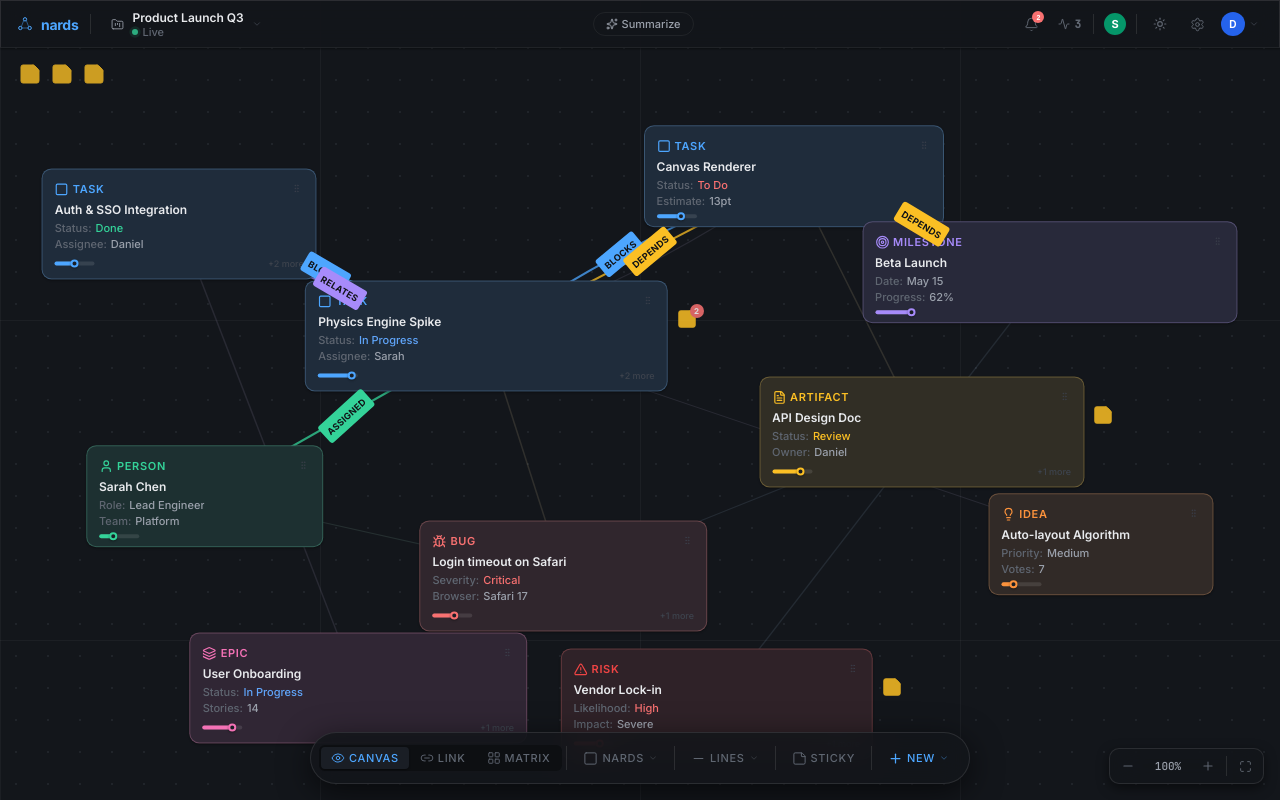
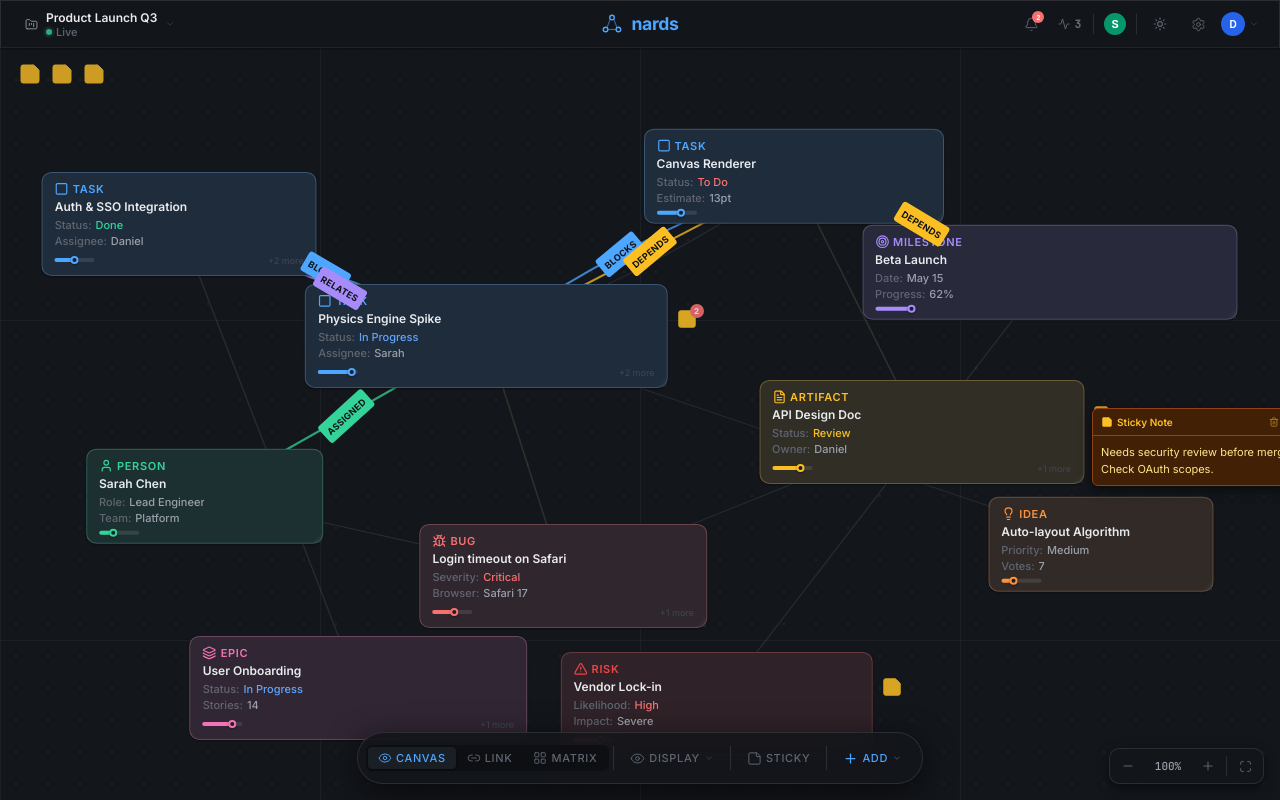
Before and after one commit to themightyboosh/nords, a React (Vite) app in the folder client-alt/: page / in a window 1280 px wide. Built offline with nearby package versions, Linux system fonts and the light colour scheme.

Commit message:
feat: Center logo, Display/Add dock, triangle resize, sticky editor, no matrix zoom

```diff
--- a/client-alt/src/components/Canvas/CanvasMock.css
+++ b/client-alt/src/components/Canvas/CanvasMock.css
@@ -173,14 +173,28 @@
 
 .nards-node__resize-handle {
   color: var(--nards-color-text-disabled);
-  cursor: ew-resize;
-  padding: 2px;
-  border-radius: var(--nards-radius-sm);
-  transition: color 0.15s ease;
+  cursor: nwse-resize;
+  padding: 0;
+  position: absolute;
+  bottom: 0;
+  right: 0;
+  width: 16px;
+  height: 16px;
+  display: flex;
+  align-items: flex-end;
+  justify-content: flex-end;
+  border-radius: 0 0 var(--nards-radius-lg) 0;
+  transition: color 0.15s ease, opacity 0.15s ease;
+  opacity: 0.5;
 }
 
 .nards-node__resize-handle:hover {
-  color: var(--nards-color-text-secondary);
+  color: var(--nards-color-accent);
+  opacity: 1;
+}
+
+.nards-node__titlebar {
+  position: relative;
 }
 
 .nards-node__type-label {
@@ -319,6 +333,79 @@
   justify-content: center;
   padding: 0 3px;
   line-height: 1;
+}
+
+/* ═══════════════════════════════════════════════ */
+/* STICKY EDITOR — expanded popover                */
+/* ═══════════════════════════════════════════════ */
+
+.nards-sticky-editor {
+  position: absolute;
+  z-index: 20;
+  width: 220px;
+  border-radius: var(--nards-radius-md);
+  background: #fef3c7;
+  border: 1px solid #fbbf24;
+  box-shadow: var(--nards-shadow-md);
+  overflow: hidden;
+  transform-origin: top left;
+}
+
+[data-theme="obsidian"] .nards-sticky-editor {
+  background: #422006;
+  border-color: #92400e;
+}
+
+.nards-sticky-editor__header {
+  display: flex;
+  align-items: center;
+  gap: var(--nards-space-xs);
+  padding: var(--nards-space-xs) var(--nards-space-sm);
+  font-size: 10px;
+  font-weight: var(--nards-font-weight-semibold);
+  color: #92400e;
+  border-bottom: 1px solid rgba(251, 191, 36, 0.3);
+}
+
+[data-theme="obsidian"] .nards-sticky-editor__header {
+  color: #fbbf24;
+}
+
+.nards-sticky-editor__actions {
+  margin-left: auto;
+  display: flex;
+  gap: 2px;
+}
+
+.nards-sticky-editor__btn {
+  width: 18px;
+  height: 18px;
+  display: flex;
+  align-items: center;
+  justify-content: center;
+  background: transparent;
+  border: none;
+  color: inherit;
+  border-radius: var(--nards-radius-sm);
+  cursor: pointer;
+  opacity: 0.6;
+  transition: opacity 0.15s ease;
+}
+
+.nards-sticky-editor__btn:hover {
+  opacity: 1;
+}
+
+.nards-sticky-editor__body {
+  padding: var(--nards-space-sm);
+  font-size: var(--nards-font-size-xs);
+  line-height: 1.5;
+  color: #78350f;
+  min-height: 40px;
+}
+
+[data-theme="obsidian"] .nards-sticky-editor__body {
+  color: #fde68a;
 }
 
 /* ═══════════════════════════════════════════════ */
--- a/client-alt/src/components/Canvas/CanvasMock.tsx
+++ b/client-alt/src/components/Canvas/CanvasMock.tsx
@@ -1,7 +1,7 @@
 import React, { useState } from 'react';
 import {
-  Square, User, FileText, Plus, Minus, Maximize, StickyNote, GripVertical,
-  Bug, Target, Lightbulb, Layers, AlertTriangle,
+  Square, User, FileText, Plus, Minus, Maximize, StickyNote,
+  Bug, Target, Lightbulb, Layers, AlertTriangle, X, Pencil, Trash2,
 } from 'lucide-react';
 import type { LensMode } from '../../App';
 import Spectrum from '../Spectrum/Spectrum';
@@ -308,15 +308,6 @@ const CanvasMock: React.FC<CanvasMockProps> = ({
             ))}
           </div>
         </div>
-
-        {/* Zoom Controls (still visible) */}
-        <div className="nards-zoom-controls nards-glass">
-          <button className="nards-zoom-controls__btn" onClick={zoomOut}><Minus size={14} strokeWidth={1.8} /></button>
-          <button className="nards-zoom-controls__level" onClick={resetZoom}>{zoom}%</button>
-          <button className="nards-zoom-controls__btn" onClick={zoomIn}><Plus size={14} strokeWidth={1.8} /></button>
-          <div className="nards-zoom-controls__separator" />
-          <button className="nards-zoom-controls__btn" onClick={resetZoom}><Maximize size={13} strokeWidth={1.8} /></button>
-        </div>
       </div>
     );
   }
@@ -456,9 +447,6 @@ const CanvasMock: React.FC<CanvasMockProps> = ({
                       {nard.type}
                     </span>
                   </div>
-                  <div className="nards-node__resize-handle" title="Drag to resize">
-                    <GripVertical size={10} strokeWidth={1.5} />
-                  </div>
                 </div>
 
                 <h3 className="nards-node__title">{nard.title}</h3>
@@ -485,6 +473,14 @@ const CanvasMock: React.FC<CanvasMockProps> = ({
                     <span className="nards-node__more">+{nard.properties.length - 2} more</span>
                   )}
                 </div>
+
+                {/* Resize handle — bottom-right triangle */}
+                <div className="nards-node__resize-handle" title="Drag to resize (25%–200%)">
+                  <svg width="12" height="12" viewBox="0 0 12 12" fill="none">
+                    <path d="M2 12 L12 2 L12 12 Z" fill="currentColor" opacity="0.5" />
+                    <path d="M6 12 L12 6 L12 12 Z" fill="currentColor" opacity="0.3" />
+                  </svg>
+                </div>
               </div>
 
               {/* Anchored stickies — outside top-right of nard */}
@@ -502,6 +498,30 @@ const CanvasMock: React.FC<CanvasMockProps> = ({
                   {nard.stickyCount > 1 && (
                     <span className="nards-sticky__count">{nard.stickyCount}</span>
                   )}
+                </div>
+              )}
+
+              {/* Expanded sticky editor — demo for API Design Doc */}
+              {nard.id === 'n5' && nard.stickyCount > 0 && !isGhosted && (
+                <div
+                  className="nards-sticky-editor"
+                  style={{
+                    left: `calc(${nard.x}% + ${(200 * (0.75 + nard.size * 1.25)) / 2 + 8}px)`,
+                    top: `calc(${nard.y}% - 24px)`,
+                    transform: `scale(${inverseScale})`,
+                  }}
+                >
+                  <div className="nards-sticky-editor__header">
+                    <StickyNote size={12} fill="currentColor" strokeWidth={1} />
+                    <span>Sticky Note</span>
+                    <div className="nards-sticky-editor__actions">
+                      <button className="nards-sticky-editor__btn" title="Delete"><Trash2 size={10} /></button>
+                      <button className="nards-sticky-editor__btn" title="Close"><X size={10} /></button>
+                    </div>
+                  </div>
+                  <div className="nards-sticky-editor__body">
+                    Needs security review before merging. Check OAuth scopes.
+                  </div>
                 </div>
               )}
             </React.Fragment>
--- a/client-alt/src/components/Layout/GlobalDock.css
+++ b/client-alt/src/components/Layout/GlobalDock.css
@@ -404,6 +404,58 @@
   gap: var(--nards-space-xs);
 }
 
+/* ── Section labels in flyout ── */
+.nards-flyout__section-label {
+  font-size: 9px;
+  font-weight: var(--nards-font-weight-semibold);
+  text-transform: uppercase;
+  letter-spacing: var(--nards-letter-spacing-wide);
+  color: var(--nards-color-text-disabled);
+  padding: var(--nards-space-sm) var(--nards-space-lg) var(--nards-space-xs);
+}
+
+.nards-flyout__section-divider {
+  height: 1px;
+  background: var(--nards-color-border-subtle);
+  margin: var(--nards-space-xs) var(--nards-space-lg);
+}
+
+/* ── Manage Types ── */
+.nards-flyout__manage-actions {
+  display: flex;
+  flex-direction: column;
+  gap: 4px;
+}
+
+.nards-flyout__manage-btn {
+  display: flex;
+  align-items: center;
+  gap: var(--nards-space-sm);
+  padding: var(--nards-space-sm) var(--nards-space-md);
+  background: var(--nards-color-bg-deep);
+  border: 1px solid var(--nards-color-border-subtle);
+  border-radius: var(--nards-radius-md);
+  color: var(--nards-color-text-secondary);
+  font-family: var(--nards-font-primary);
+  font-size: var(--nards-font-size-xs);
+  font-weight: var(--nards-font-weight-medium);
+  cursor: pointer;
+  transition: all 0.15s ease;
+}
+
+.nards-flyout__manage-btn:hover {
+  background: var(--nards-color-bg-hover);
+  border-color: var(--nards-color-border-default);
+  color: var(--nards-color-text-primary);
+}
+
+.nards-flyout__manage-hint {
+  font-size: 10px;
+  color: var(--nards-color-text-disabled);
+  line-height: 1.4;
+  margin-top: var(--nards-space-xs);
+}
+
 /* ── Mobile ── */
 @media (max-width: 640px) {
   .nards-dock-wrapper {
--- a/client-alt/src/components/Layout/GlobalDock.tsx
+++ b/client-alt/src/components/Layout/GlobalDock.tsx
@@ -1,9 +1,10 @@
 import React, { useState } from 'react';
 import {
   Eye, Link2, LayoutGrid,
-  Square, Minus as LineIcon, StickyNote, Plus,
+  StickyNote, Plus, Pencil,
   EyeIcon, EyeOff, ChevronDown, ArrowLeftRight, Ghost, Crosshair,
   Bug, User, FileText, Target, Lightbulb, Layers, AlertTriangle,
+  Square, Minus as LineIcon, Settings2, Trash2,
 } from 'lucide-react';
 import type { LensMode } from '../../App';
 import Spectrum from '../Spectrum/Spectrum';
@@ -92,24 +93,11 @@ const GlobalDock: React.FC<GlobalDockProps> = ({
             <>
               <div className="nards-dock__section">
                 <button
-                  className={`nards-dock__item ${openPanel === 'nards' ? 'is-active' : ''}`}
-                  onClick={() => togglePanel('nards')}
+                  className={`nards-dock__item ${openPanel === 'display' ? 'is-active' : ''}`}
+                  onClick={() => togglePanel('display')}
                 >
-                  <Square size={15} strokeWidth={1.6} />
-                  <span className="nards-dock__label">Nards</span>
-                  <ChevronDown size={10} className="nards-dock__chevron" />
-                </button>
-              </div>
-
-              <div className="nards-dock__separator" />
-
-              <div className="nards-dock__section">
-                <button
-                  className={`nards-dock__item ${openPanel === 'lines' ? 'is-active' : ''}`}
-                  onClick={() => togglePanel('lines')}
-                >
-                  <LineIcon size={15} strokeWidth={1.6} />
-                  <span className="nards-dock__label">Lines</span>
+                  <Eye size={15} strokeWidth={1.6} />
+                  <span className="nards-dock__label">Display</span>
                   <ChevronDown size={10} className="nards-dock__chevron" />
                 </button>
               </div>
@@ -127,11 +115,11 @@ const GlobalDock: React.FC<GlobalDockProps> = ({
 
               <div className="nards-dock__section">
                 <button
-                  className={`nards-dock__item nards-dock__item--accent ${openPanel === 'new' ? 'is-active' : ''}`}
-                  onClick={() => togglePanel('new')}
+                  className={`nards-dock__item nards-dock__item--accent ${openPanel === 'add' ? 'is-active' : ''}`}
+                  onClick={() => togglePanel('add')}
                 >
                   <Plus size={15} strokeWidth={2} />
-                  <span className="nards-dock__label">New</span>
+                  <span className="nards-dock__label">Add</span>
                   <ChevronDown size={10} className="nards-dock__chevron" />
                 </button>
               </div>
@@ -208,7 +196,7 @@ const GlobalDock: React.FC<GlobalDockProps> = ({
               <div className="nards-dock__separator" />
 
               <div className="nards-dock__section">
-                <button className="nards-dock__item" disabled title="Optional — drag a Line Type here for rows">
+                <button className="nards-dock__item" disabled title="Optional — select a Line Type for rows">
                   <span className="nards-dock__label-prefix">Rows:</span>
                   <span className="nards-dock__label nards-dock__label--empty">None</span>
                 </button>
@@ -227,11 +215,11 @@ const GlobalDock: React.FC<GlobalDockProps> = ({
 
               <div className="nards-dock__section">
                 <button
-                  className={`nards-dock__item nards-dock__item--accent ${openPanel === 'new' ? 'is-active' : ''}`}
-                  onClick={() => togglePanel('new')}
+                  className={`nards-dock__item nards-dock__item--accent ${openPanel === 'add' ? 'is-active' : ''}`}
+                  onClick={() => togglePanel('add')}
                 >
                   <Plus size={15} strokeWidth={2} />
-                  <span className="nards-dock__label">New</span>
+                  <span className="nards-dock__label">Add</span>
                   <ChevronDown size={10} className="nards-dock__chevron" />
                 </button>
               </div>
@@ -242,13 +230,16 @@ const GlobalDock: React.FC<GlobalDockProps> = ({
 
         {/* ═══════════ FLYOUT PANELS ═══════════ */}
 
-        {/* Nard Types */}
-        <div className={`nards-flyout nards-glass ${openPanel === 'nards' ? 'is-open' : ''}`}>
+        {/* Display — unified visibility for Nards + Lines */}
+        <div className={`nards-flyout nards-glass ${openPanel === 'display' ? 'is-open' : ''}`}>
           <div className="nards-flyout__header">
-            <h3 className="nards-flyout__title">Nard Types</h3>
-            <span className="nards-flyout__count">{NARD_TYPES.reduce((a, b) => a + b.count, 0)} total</span>
+            <h3 className="nards-flyout__title">Display</h3>
+            <span className="nards-flyout__count">
+              {NARD_TYPES.reduce((a, b) => a + b.count, 0)} nards · {LINE_TYPES.reduce((a, b) => a + b.count, 0)} lines
+            </span>
           </div>
           <div className="nards-flyout__list">
+            <div className="nards-flyout__section-label">Nard Types</div>
             {NARD_TYPES.map((type) => (
               <div key={type.name} className="nards-flyout__row" draggable title={`Drag to create ${type.name}`}>
                 <div className="nards-flyout__row-left">
@@ -263,16 +254,8 @@ const GlobalDock: React.FC<GlobalDockProps> = ({
                 </button>
               </div>
             ))}
-          </div>
-        </div>
-
-        {/* Line Types */}
-        <div className={`nards-flyout nards-glass ${openPanel === 'lines' ? 'is-open' : ''}`}>
-          <div className="nards-flyout__header">
-            <h3 className="nards-flyout__title">Line Types</h3>
-            <span className="nards-flyout__count">{LINE_TYPES.reduce((a, b) => a + b.count, 0)} connections</span>
-          </div>
-          <div className="nards-flyout__list">
+            <div className="nards-flyout__section-divider" />
+            <div className="nards-flyout__section-label">Line Types</div>
             {LINE_TYPES.map((type) => (
               <div key={type.name} className="nards-flyout__row">
                 <div className="nards-flyout__row-left">
@@ -347,18 +330,18 @@ const GlobalDock: React.FC<GlobalDockProps> = ({
           </div>
         </div>
 
-        {/* New — create Nard or Line */}
-        <div className={`nards-flyout nards-glass ${openPanel === 'new' ? 'is-open' : ''}`}>
+        {/* Add — create instances + manage types */}
+        <div className={`nards-flyout nards-glass ${openPanel === 'add' ? 'is-open' : ''}`}>
           <div className="nards-flyout__header">
-            <h3 className="nards-flyout__title">Create New</h3>
+            <h3 className="nards-flyout__title">Add</h3>
           </div>
           <div className="nards-flyout__list">
             <div className="nards-flyout__create-section">
-              <h4 className="nards-flyout__create-label">Nard</h4>
+              <h4 className="nards-flyout__create-label">Add Nard</h4>
               <div className="nards-flyout__create-grid">
                 {NARD_TYPES.map((type) => (
-                  <button key={type.name} className="nards-flyout__create-btn" title={`Create ${type.name}`}>
-                    <type.icon size={18} strokeWidth={1.8} color={type.color} />
+                  <button key={type.name} className="nards-flyout__create-btn" title={`Add a ${type.name}`}>
+                    <type.icon size={16} strokeWidth={1.8} color={type.color} />
                     <span>{type.name}</span>
                   </button>
                 ))}
@@ -366,21 +349,29 @@ const GlobalDock: React.FC<GlobalDockProps> = ({
             </div>
             <div className="nards-flyout__create-divider" />
             <div className="nards-flyout__create-section">
-              <h4 className="nards-flyout__create-label">Line</h4>
+              <h4 className="nards-flyout__create-label">Add Line</h4>
               <div className="nards-flyout__create-grid">
                 {LINE_TYPES.map((type) => (
-                  <button key={type.name} className="nards-flyout__create-btn" title={`Create ${type.name} line`}>
+                  <button key={type.name} className="nards-flyout__create-btn" title={`Add a ${type.name} connection`}>
                     <span className="nards-flyout__line-swatch--lg" style={{ background: type.color }} />
                     <span>{type.name}</span>
                   </button>
                 ))}
               </div>
             </div>
-          </div>
-          <div className="nards-flyout__footer">
-            <span className="nards-flyout__footer-hint">
-              Select type, then configure properties
-            </span>
+            <div className="nards-flyout__create-divider" />
+            <div className="nards-flyout__create-section">
+              <h4 className="nards-flyout__create-label">Manage Types</h4>
+              <div className="nards-flyout__manage-actions">
+                <button className="nards-flyout__manage-btn" title="Edit type schemas — add/remove properties, create new types">
+                  <Settings2 size={14} strokeWidth={1.6} />
+                  <span>Edit Type Schemas</span>
+                </button>
+              </div>
+              <p className="nards-flyout__manage-hint">
+                Add properties to types, create new types, or remove unused ones. Changes apply to all nards/lines of that type.
+              </p>
+            </div>
           </div>
         </div>
 
--- a/client-alt/src/components/Layout/ViewportHeader.css
+++ b/client-alt/src/components/Layout/ViewportHeader.css
@@ -8,9 +8,9 @@
   left: 0;
   right: 0;
   height: var(--nards-header-height);
-  display: flex;
+  display: grid;
+  grid-template-columns: 1fr auto 1fr;
   align-items: center;
-  justify-content: space-between;
   padding: 0 var(--nards-space-lg);
   z-index: 100;
   box-shadow: var(--nards-shadow-sm);
@@ -18,33 +18,13 @@
   border-radius: 0;
 }
 
-/* ── Left: Logo + Project ── */
+/* ── Left: Project ── */
 .nards-viewport-header__left {
   display: flex;
   align-items: center;
   gap: var(--nards-space-md);
   min-width: 0;
-}
-
-.nards-viewport-header__logo {
-  display: flex;
-  align-items: center;
-  gap: var(--nards-space-sm);
-  color: var(--nards-color-accent);
-  flex-shrink: 0;
-}
-
-.nards-viewport-header__wordmark {
-  font-size: var(--nards-font-size-md);
-  font-weight: var(--nards-font-weight-bold);
-  letter-spacing: var(--nards-letter-spacing-tight);
-}
-
-.nards-viewport-header__divider {
-  width: 1px;
-  height: 20px;
-  background: var(--nards-color-border-default);
-  flex-shrink: 0;
+  justify-self: start;
 }
 
 .nards-viewport-header__project-btn {
@@ -109,34 +89,31 @@
   color: var(--nards-color-text-disabled);
 }
 
-/* ── Center: Actions ── */
+/* ── Center: Logo ── */
 .nards-viewport-header__center {
   display: flex;
   align-items: center;
-  gap: var(--nards-space-sm);
+  justify-content: center;
 }
 
-.nards-viewport-header__action-btn {
-  font-family: var(--nards-font-primary);
+.nards-viewport-header__logo {
   display: flex;
   align-items: center;
-  gap: var(--nards-space-xs);
-  font-size: var(--nards-font-size-xs);
-  font-weight: var(--nards-font-weight-medium);
-  color: var(--nards-color-text-secondary);
-  background: transparent;
-  border: 1px solid var(--nards-color-border-subtle);
-  padding: 4px 12px;
-  border-radius: var(--nards-radius-pill);
-  cursor: pointer;
-  transition: all 0.15s ease;
-  white-space: nowrap;
+  gap: var(--nards-space-sm);
+  color: var(--nards-color-accent);
 }
 
-.nards-viewport-header__action-btn:hover {
-  color: var(--nards-color-text-primary);
-  border-color: var(--nards-color-border-default);
-  background: var(--nards-color-bg-hover);
+.nards-viewport-header__wordmark {
+  font-size: 1.1rem;
+  font-weight: var(--nards-font-weight-bold);
+  letter-spacing: var(--nards-letter-spacing-tight);
+}
+
+.nards-viewport-header__divider {
+  width: 1px;
+  height: 20px;
+  background: var(--nards-color-border-default);
+  flex-shrink: 0;
 }
 
 /* ── Right: Activity + Avatars + User ── */
@@ -145,6 +122,7 @@
   align-items: center;
   gap: var(--nards-space-sm);
   flex-shrink: 0;
+  justify-self: end;
 }
 
 .nards-viewport-header__icon-btn {
@@ -267,7 +245,7 @@
   .nards-viewport-header {
     padding: 0 var(--nards-space-sm);
   }
-  .nards-viewport-header__center {
+  .nards-viewport-header__center .nards-viewport-header__wordmark {
     display: none;
   }
   .nards-viewport-header__project-name {
--- a/client-alt/src/components/Layout/ViewportHeader.tsx
+++ b/client-alt/src/components/Layout/ViewportHeader.tsx
@@ -1,7 +1,7 @@
 import React from 'react';
 import {
-  Sparkles, Settings, Activity, LogOut, ChevronDown,
-  FolderKanban, Users, Bell,
+  Settings, Activity, ChevronDown,
+  FolderKanban, Bell,
 } from 'lucide-react';
 import NardsLogo from '../NardsLogo';
 import ThemeSwitcher from '../ThemeSwitcher/ThemeSwitcher';
@@ -15,13 +15,8 @@ interface ViewportHeaderProps {
 const ViewportHeader: React.FC<ViewportHeaderProps> = ({ currentTheme, onThemeChange }) => {
   return (
     <header className="nards-viewport-header nards-glass">
-      {/* ═══ Left: Logo + Project ═══ */}
+      {/* ═══ Left: Project ═══ */}
       <div className="nards-viewport-header__left">
-        <div className="nards-viewport-header__logo">
-          <NardsLogo size={16} />
-          <span className="nards-viewport-header__wordmark">nards</span>
-        </div>
-        <div className="nards-viewport-header__divider" />
         <button className="nards-viewport-header__project-btn">
           <FolderKanban size={13} strokeWidth={1.6} />
           <div className="nards-viewport-header__project">
@@ -35,12 +30,12 @@ const ViewportHeader: React.FC<ViewportHeaderProps> = ({ currentTheme, onThemeCh
         </button>
       </div>
 
-      {/* ═══ Center: Actions ═══ */}
+      {/* ═══ Center: Logo ═══ */}
       <div className="nards-viewport-header__center">
-        <button className="nards-viewport-header__action-btn">
-          <Sparkles size={12} />
-          Summarize
-        </button>
+        <div className="nards-viewport-header__logo">
+          <NardsLogo size={22} />
+          <span className="nards-viewport-header__wordmark">nards</span>
+        </div>
       </div>
 
       {/* ═══ Right: Activity + Avatars + User ═══ */}
```
